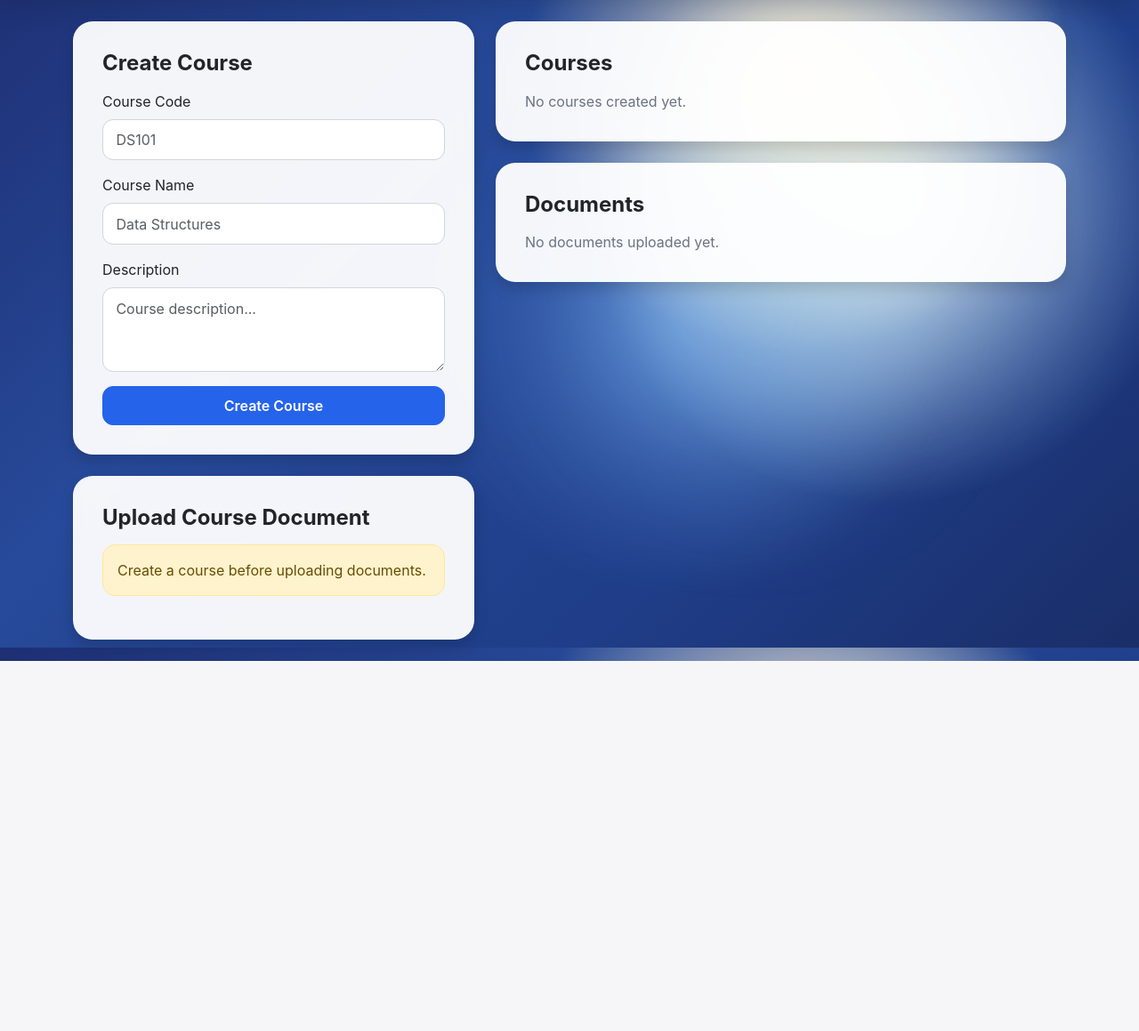
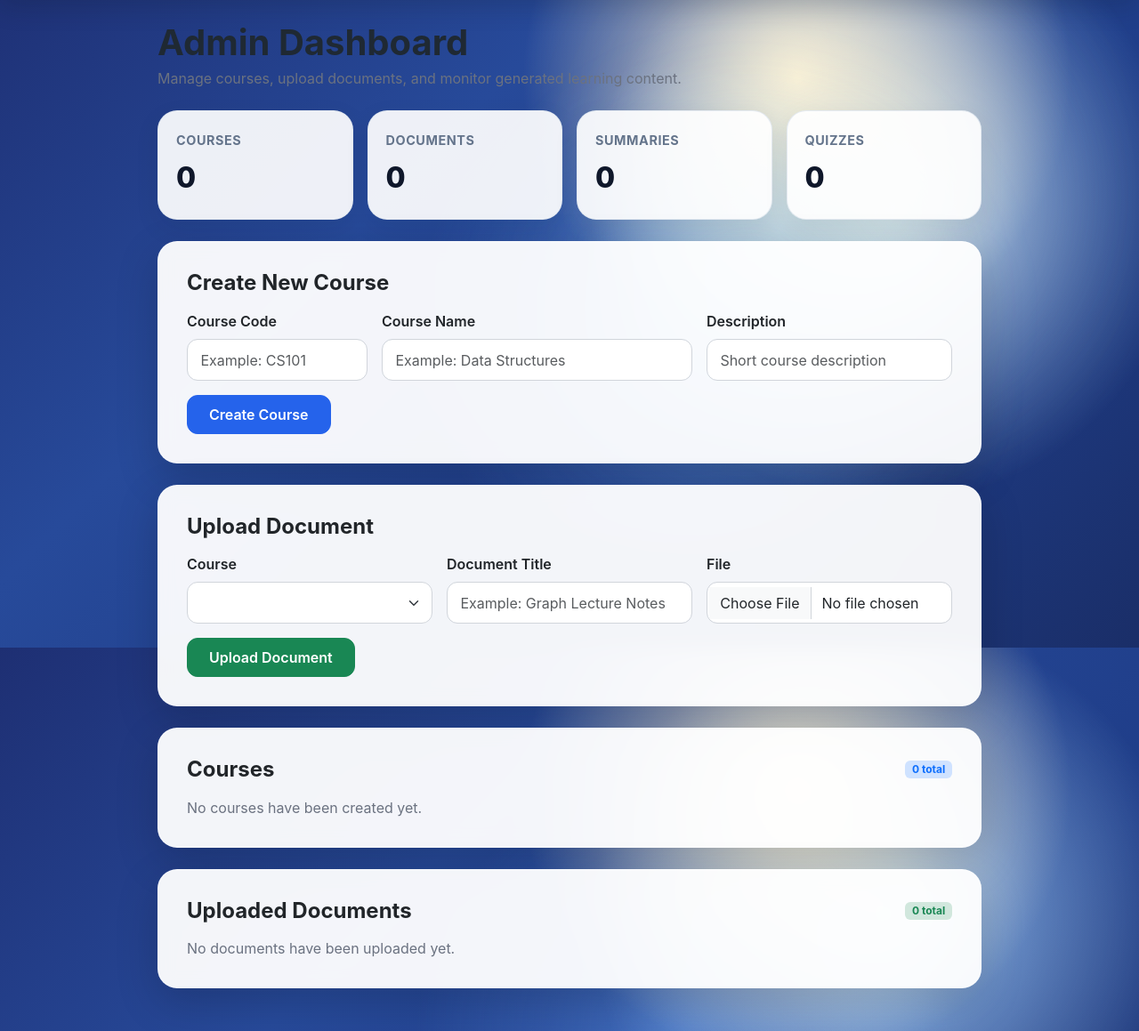
Before and after one commit to WaterMinh/ai-course-assistant, a FastAPI app: page /admin in a window 1280 px wide. Shown: the part 72-1231 px from the top of the page at 89% size. Before the commit the page ends 815 px from the top, so only its background shows below. Run offline with FastAPI, Linux system fonts and the light colour scheme; the visitor is signed in with stand-in values (Sample User, id 1); data comes from the database, SQL or seed files in the repository; data that the repository does not hold is empty.

Commit message:
Improve admin dashboard UI

```diff
--- a/app/main.py
+++ b/app/main.py
@@ -185,13 +185,21 @@ def admin_page(request: Request, db: Session = Depends(get_db)):
     courses = db.query(Course).order_by(Course.created_at.desc()).all()
     documents = db.query(Document).order_by(Document.created_at.desc()).all()
 
+    course_count = db.query(Course).count()
+    document_count = db.query(Document).count()
+    summary_count = db.query(DocumentSummary).count()
+    quiz_count = db.query(DocumentQuiz).count()
     return templates.TemplateResponse(
         "admin.html",
         {
             "request": request,
             "user": user,
             "courses": courses,
-            "documents": documents
+            "documents": documents,
+            "course_count": course_count,
+            "document_count": document_count,
+            "summary_count": summary_count,
+            "quiz_count": quiz_count
         }
     )
 
--- a/static/style.css
+++ b/static/style.css
@@ -563,3 +563,49 @@ main.container {
 #rawQuizText {
     white-space: pre-wrap;
 }
+.admin-stat-card {
+    padding: 22px 20px;
+    border-radius: 22px;
+    background: rgba(255, 255, 255, 0.92);
+    border: 1px solid rgba(226, 232, 240, 0.9);
+    box-shadow: 0 10px 28px rgba(15, 23, 42, 0.08);
+    transition: transform 0.18s ease, box-shadow 0.18s ease;
+}
+
+.admin-stat-card:hover {
+    transform: translateY(-3px);
+    box-shadow: 0 16px 38px rgba(15, 23, 42, 0.14);
+}
+
+.stat-label {
+    font-size: 0.9rem;
+    color: #64748b;
+    font-weight: 700;
+    text-transform: uppercase;
+    letter-spacing: 0.04em;
+}
+
+.stat-value {
+    margin-top: 8px;
+    font-size: 2rem;
+    font-weight: 800;
+    color: #0f172a;
+}
+
+.admin-table {
+    margin-bottom: 0;
+}
+
+.admin-table thead th {
+    font-size: 0.85rem;
+    color: #64748b;
+    text-transform: uppercase;
+    letter-spacing: 0.04em;
+    border-bottom: 1px solid #e5e7eb;
+}
+
+.admin-table tbody td {
+    padding-top: 14px;
+    padding-bottom: 14px;
+    border-bottom: 1px solid #f1f5f9;
+}
--- a/templates/admin.html
+++ b/templates/admin.html
@@ -1,83 +1,99 @@
 {% extends "base.html" %}
 
 {% block content %}
-<div class="row g-4">
-    <div class="col-lg-5">
-        <div class="card shadow border-0 rounded-4 mb-4">
+<div class="row mb-4">
+  <div class="col-lg-10 mx-auto">
+
+    <div class="d-flex justify-content-between align-items-center mb-4">
+      <div>
+        <h1 class="fw-bold mb-1">Admin Dashboard</h1>
+        <p class="text-muted mb-0">
+          Manage courses, upload documents, and monitor generated learning content.
+        </p>
+      </div>
+    </div>
+
+    <div class="row g-3 mb-4">
+      <div class="col-md-3">
+        <div class="admin-stat-card">
+          <div class="stat-label">Courses</div>
+          <div class="stat-value">{{ course_count }}</div>
+        </div>
+      </div>
+
+      <div class="col-md-3">
+        <div class="admin-stat-card">
+          <div class="stat-label">Documents</div>
+          <div class="stat-value">{{ document_count }}</div>
+        </div>
+      </div>
+
+      <div class="col-md-3">
+        <div class="admin-stat-card">
+          <div class="stat-label">Summaries</div>
+          <div class="stat-value">{{ summary_count }}</div>
+        </div>
+      </div>
+
+      <div class="col-md-3">
+        <div class="admin-stat-card">
+          <div class="stat-label">Quizzes</div>
+          <div class="stat-value">{{ quiz_count }}</div>
+        </div>
+      </div>
+    </div>
+
+    <div class="card shadow-lg border-0 rounded-4 mb-4">
       <div class="card-body p-4">
-                <h4 class="fw-bold mb-3">
-                    Create Course
-                </h4>
+        <h4 class="fw-bold mb-3">Create New Course</h4>
 
-                <form method="post" action="/admin/courses">
-                    <div class="mb-3">
-                        <label class="form-label">
-                            Course Code
-                        </label>
-
+        <form method="post" action="/admin/courses" class="row g-3">
+          <div class="col-md-3">
+            <label class="form-label fw-semibold">Course Code</label>
             <input
+              name="course_code"
               class="form-control"
-                            name="course_code"
-                            placeholder="DS101"
+              placeholder="Example: CS101"
               required
             >
           </div>
 
-                    <div class="mb-3">
-                        <label class="form-label">
-                            Course Name
-                        </label>
-
+          <div class="col-md-5">
+            <label class="form-label fw-semibold">Course Name</label>
             <input
+              name="course_name"
               class="form-control"
-                            name="course_name"
-                            placeholder="Data Structures"
+              placeholder="Example: Data Structures"
               required
             >
           </div>
 
-                    <div class="mb-3">
-                        <label class="form-label">
-                            Description
-                        </label>
-
-                        <textarea
+          <div class="col-md-4">
+            <label class="form-label fw-semibold">Description</label>
+            <input
+              name="description"
               class="form-control"
-                            name="description"
-                            rows="3"
-                            placeholder="Course description..."
-                        ></textarea>
+              placeholder="Short course description"
+            >
           </div>
 
-                    <button class="btn btn-primary w-100">
+          <div class="col-12">
+            <button class="btn btn-primary px-4">
               Create Course
             </button>
+          </div>
         </form>
       </div>
     </div>
 
-        <div class="card shadow border-0 rounded-4">
+    <div class="card shadow-lg border-0 rounded-4 mb-4">
       <div class="card-body p-4">
-                <h4 class="fw-bold mb-3">
-                    Upload Course Document
-                </h4>
+        <h4 class="fw-bold mb-3">Upload Document</h4>
 
-                {% if courses %}
-                    <form
-                        method="post"
-                        action="/upload"
-                        enctype="multipart/form-data"
-                    >
-                        <div class="mb-3">
-                            <label class="form-label">
-                                Course
-                            </label>
-
-                            <select
-                                class="form-select"
-                                name="course_id"
-                                required
-                            >
+        <form method="post" action="/upload" enctype="multipart/form-data" class="row g-3">
+          <div class="col-md-4">
+            <label class="form-label fw-semibold">Course</label>
+            <select name="course_id" class="form-select" required>
               {% for course in courses %}
                 <option value="{{ course.id }}">
                   {{ course.course_code }} - {{ course.course_name }}
@@ -86,107 +102,121 @@
             </select>
           </div>
 
-                        <div class="mb-3">
-                            <label class="form-label">
-                                Document title
-                            </label>
-
+          <div class="col-md-4">
+            <label class="form-label fw-semibold">Document Title</label>
             <input
+              name="title"
               class="form-control"
-                                name="title"
-                                placeholder="Graph lecture slides"
+              placeholder="Example: Graph Lecture Notes"
               required
             >
           </div>
 
-                        <div class="mb-3">
-                            <label class="form-label">
-                                File
-                            </label>
-
+          <div class="col-md-4">
+            <label class="form-label fw-semibold">File</label>
             <input
+              type="file"
+              name="file"
               class="form-control"
-                                name="file"
-                                type="file"
-                                accept=".pdf,.txt,.md"
               required
             >
           </div>
 
-                        <button class="btn btn-success w-100">
-                            Upload and Index
+          <div class="col-12">
+            <button class="btn btn-success px-4">
+              Upload Document
             </button>
+          </div>
         </form>
-                {% else %}
-                    <div class="alert alert-warning">
-                        Create a course before uploading documents.
-                    </div>
-                {% endif %}
-            </div>
       </div>
     </div>
 
-    <div class="col-lg-7">
-        <div class="card shadow border-0 rounded-4 mb-4">
+    <div class="card shadow-lg border-0 rounded-4 mb-4">
       <div class="card-body p-4">
-                <h4 class="fw-bold mb-3">
-                    Courses
-                </h4>
+        <div class="d-flex justify-content-between align-items-center mb-3">
+          <h4 class="fw-bold mb-0">Courses</h4>
+          <span class="badge bg-primary-subtle text-primary">
+            {{ course_count }} total
+          </span>
+        </div>
 
         {% if courses %}
-                    <div class="list-group">
+          <div class="table-responsive">
+            <table class="table align-middle admin-table">
+              <thead>
+                <tr>
+                  <th>Code</th>
+                  <th>Name</th>
+                  <th>Description</th>
+                  <th class="text-end">Open</th>
+                </tr>
+              </thead>
+              <tbody>
                 {% for course in courses %}
-                            <div class="list-group-item">
-                                <div class="fw-semibold">
-                                    {{ course.course_code }} - {{ course.course_name }}
-                                </div>
-
-                                {% if course.description %}
-                                    <div class="small text-muted">
-                                        {{ course.description }}
-                                    </div>
-                                {% endif %}
-                            </div>
+                  <tr>
+                    <td class="fw-bold">{{ course.course_code }}</td>
+                    <td>{{ course.course_name }}</td>
+                    <td class="text-muted">{{ course.description }}</td>
+                    <td class="text-end">
+                      <a href="/courses/{{ course.id }}" class="btn btn-outline-primary btn-sm">
+                        View
+                      </a>
+                    </td>
+                  </tr>
                 {% endfor %}
+              </tbody>
+            </table>
           </div>
         {% else %}
-                    <div class="text-muted">
-                        No courses created yet.
-                    </div>
+          <p class="text-muted mb-0">No courses have been created yet.</p>
         {% endif %}
       </div>
     </div>
 
-        <div class="card shadow border-0 rounded-4">
+    <div class="card shadow-lg border-0 rounded-4">
       <div class="card-body p-4">
-                <h4 class="fw-bold mb-3">
-                    Documents
-                </h4>
+        <div class="d-flex justify-content-between align-items-center mb-3">
+          <h4 class="fw-bold mb-0">Uploaded Documents</h4>
+          <span class="badge bg-success-subtle text-success">
+            {{ document_count }} total
+          </span>
+        </div>
 
         {% if documents %}
-                    <div class="list-group">
+          <div class="table-responsive">
+            <table class="table align-middle admin-table">
+              <thead>
+                <tr>
+                  <th>Title</th>
+                  <th>Filename</th>
+                  <th>Course</th>
+                  <th>Uploaded</th>
+                </tr>
+              </thead>
+              <tbody>
                 {% for doc in documents %}
-                            <div class="list-group-item">
-                                <div class="fw-semibold">
-                                    {{ doc.title }}
-                                </div>
-
-                                <div class="small text-muted">
-                                    {% if doc.course %}
-                                        {{ doc.course.course_code }} - {{ doc.course.course_name }} |
+                  <tr>
+                    <td class="fw-semibold">{{ doc.title }}</td>
+                    <td class="text-muted">{{ doc.filename }}</td>
+                    <td>
+                      {% for course in courses %}
+                        {% if course.id == doc.course_id %}
+                          {{ course.course_code }}
                         {% endif %}
-                                    {{ doc.filename }} | {{ doc.created_at }}
-                                </div>
-                            </div>
                       {% endfor %}
+                    </td>
+                    <td class="text-muted small">{{ doc.created_at }}</td>
+                  </tr>
+                {% endfor %}
+              </tbody>
+            </table>
           </div>
         {% else %}
-                    <div class="text-muted">
-                        No documents uploaded yet.
-                    </div>
+          <p class="text-muted mb-0">No documents have been uploaded yet.</p>
         {% endif %}
       </div>
     </div>
+
   </div>
 </div>
 {% endblock %}
```
Lines whose indentation alone changed are shown as unchanged.
